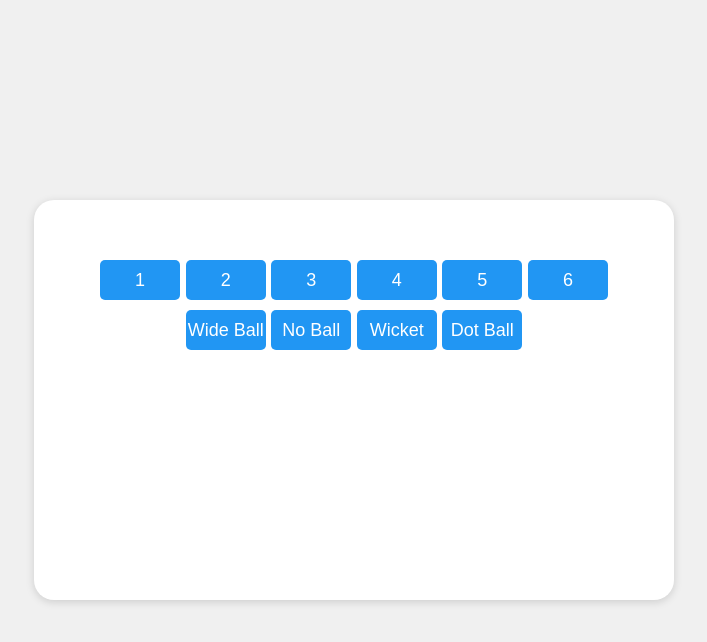
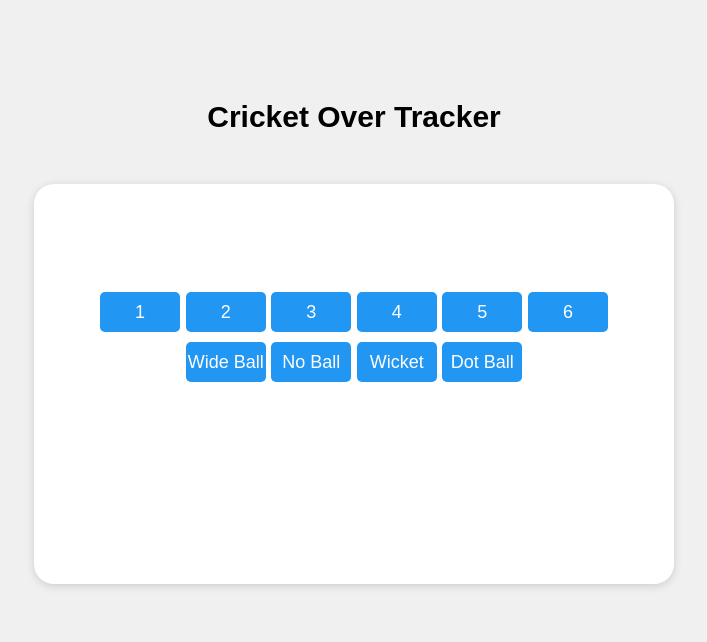
Before and after one commit to samiksha-bansal1/Cricket-Over-Tracker, a plain HTML site: page index.html in a window 1280 px wide. Shown: the whole page, without its empty margins (286-993 px from the left). Drawn offline with Linux system fonts and the light colour scheme.

Commit message:
Initial Commit

```diff
--- a/index.html
+++ b/index.html
@@ -7,6 +7,7 @@
     <link rel="stylesheet" href="./style.css" />
   </head>
   <body>
+    <h1>Cricket Over Tracker</h1>
     <div class="container">
       <div class="ballCont"></div>
       <div class="buttonsCont">
--- a/style.css
+++ b/style.css
@@ -5,10 +5,15 @@
   font-family: sans-serif;
   font-size: 20px;
 }
+h1 {
+  font-size: 30px;
+}
 body {
   display: flex;
+  flex-direction: column;
+  gap: 50px;
+  margin-top: 100px;
   height: 100vh;
-  justify-content: center;
   align-items: center;
   background-color: rgb(240, 240, 240);
 }
```
